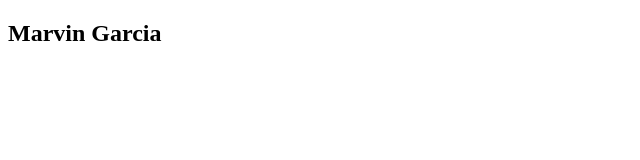
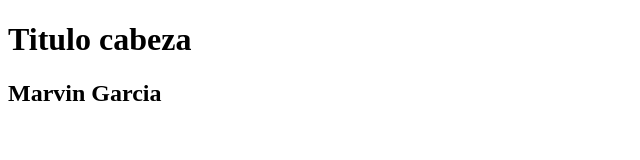
Before and after one commit to marvin12n/prueba, a plain HTML site: page index.html in a window 1280 px wide. Shown: the whole page, without its empty margins (0-640 px from the left). Drawn offline with Linux system fonts and the light colour scheme.

Commit message:
agregando lineas al HEAD

```diff
--- a/index.html
+++ b/index.html
@@ -1,9 +1,10 @@
 <!DOCTYPE html>
 <html>
 <head>
-	<title>Git and GitHub</title>
+	<title>Git and GitHub y nada mas</title>
 </head>
 <body>
+	<header><h1>Titulo cabeza</h1></header>
 	<div class="container">
 		<h2>Marvin Garcia</h2>
 	</div>
```
